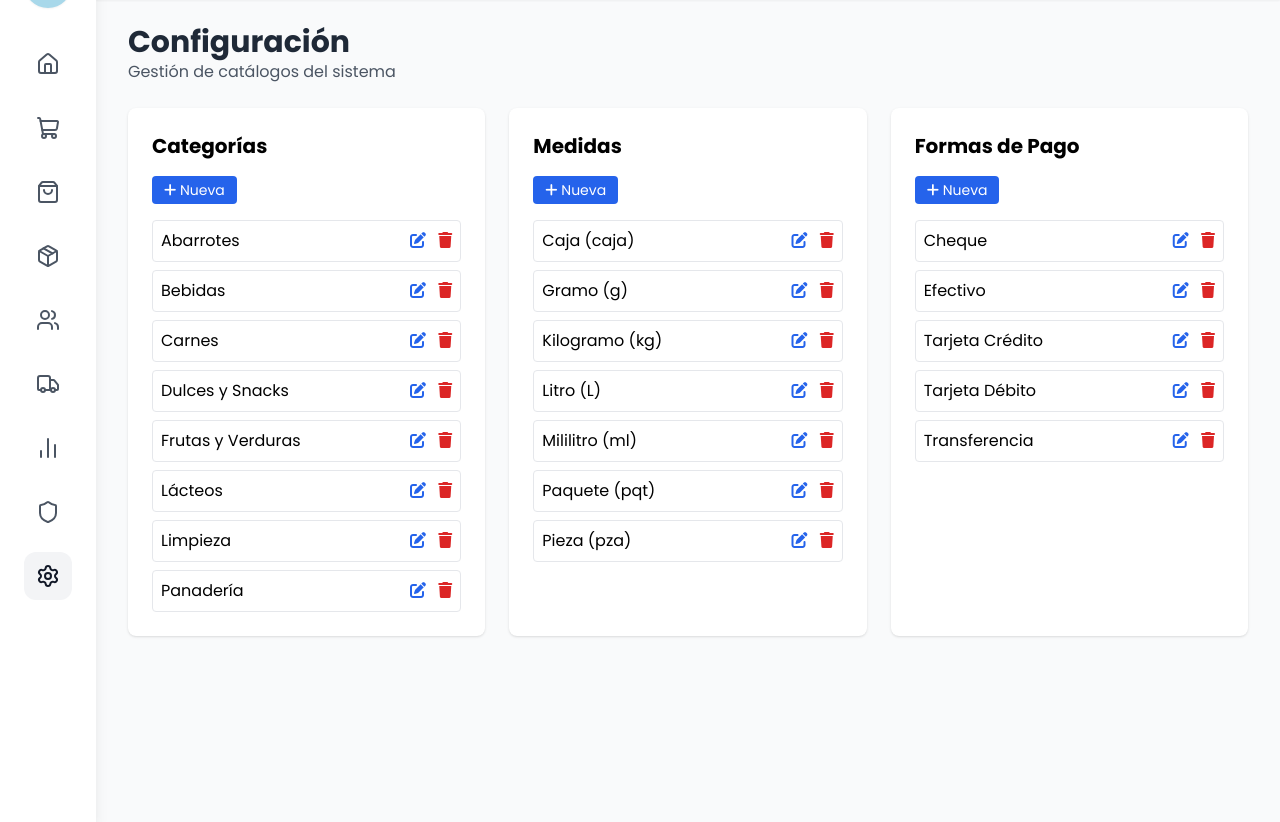
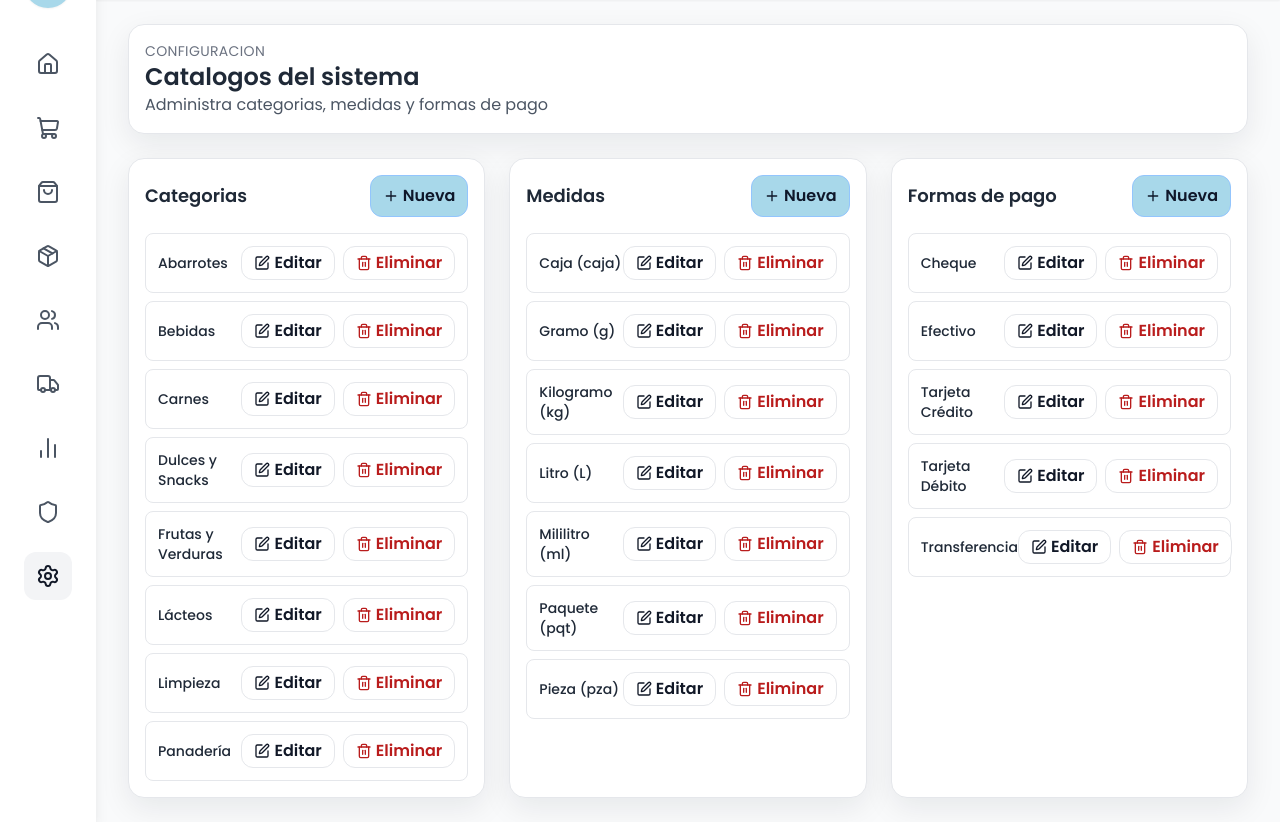
Before and after one commit to hazelhd20/sistema-ventas, a PHP site: page /sistema-ventas/configuracion in a window 1280 px wide. Shown: the part 64-886 px from the top of the page. Run offline with PHP 8.4, Linux system fonts and the light colour scheme; the visitor is signed in with stand-in values (Sample User, id 1); data comes from the database, SQL or seed files in the repository; some libraries are stand-ins or nearby versions.

Commit message:
Mejoras en interfaz de configuracion

```diff
--- a/styles.css
+++ b/styles.css
@@ -118,6 +118,67 @@ body {
     box-shadow: 0 8px 16px rgba(15, 23, 42, 0.08);
 }
 
+/* Estilos de compatibilidad para pantallas legacy */
+.bg-white.rounded-lg.shadow {
+    border-radius: 1rem;
+    border: 1px solid #e5e7eb;
+    box-shadow: 0 10px 30px rgba(15, 23, 42, 0.08);
+    background: #ffffff;
+}
+
+.bg-white.rounded-lg.shadow .bg-white.rounded-lg.shadow {
+    box-shadow: none;
+}
+
+button.bg-blue-600,
+a.bg-blue-600 {
+    background: #a8d8ea;
+    color: #0f172a;
+    border: 1px solid #93c5fd;
+}
+
+button.bg-blue-600:hover,
+a.bg-blue-600:hover {
+    background: #7cc4e1;
+}
+
+button.bg-gray-400,
+a.bg-gray-400 {
+    background: #f3f4f6;
+    color: #111827;
+    border: 1px solid #e5e7eb;
+}
+
+button.bg-green-600,
+a.bg-green-600 {
+    background: #b8e0d2;
+    color: #0f172a;
+    border: 1px solid #99d5c0;
+}
+
+input.border-2.border-blue-300,
+select.border-2.border-blue-300,
+textarea.border-2.border-blue-300,
+input.border.border-gray-300,
+select.border.border-gray-300,
+textarea.border.border-gray-300 {
+    border-radius: 0.75rem;
+    border-color: #e5e7eb;
+    padding: 0.65rem 0.85rem;
+    transition: border-color 0.12s ease, box-shadow 0.12s ease;
+}
+
+input.border-2.border-blue-300:focus,
+select.border-2.border-blue-300:focus,
+textarea.border-2.border-blue-300:focus,
+input.border.border-gray-300:focus,
+select.border.border-gray-300:focus,
+textarea.border.border-gray-300:focus {
+    outline: none;
+    border-color: #93c5fd;
+    box-shadow: 0 0 0 3px rgba(147, 197, 253, 0.25);
+}
+
 .table-shell {
     border-radius: 1rem;
     overflow: hidden;
--- a/views/configuracion/index.php
+++ b/views/configuracion/index.php
@@ -1,33 +1,39 @@
 <?php
-$pageTitle = "Configuración";
+$pageTitle = "Configuracion";
 ?>
 
-<div class="mb-6">
-    <h2 class="text-3xl font-bold text-gray-800">Configuración</h2>
-    <p class="text-gray-600">Gestión de catálogos del sistema</p>
+<div class="max-w-7xl mx-auto space-y-6">
+    <div class="card flex flex-col md:flex-row md:items-center md:justify-between gap-3">
+        <div>
+            <p class="text-sm text-gray-500 uppercase tracking-wide">Configuracion</p>
+            <h2 class="text-2xl font-semibold text-gray-800">Catalogos del sistema</h2>
+            <p class="text-gray-600">Administra categorias, medidas y formas de pago</p>
+        </div>
     </div>
 
     <div class="grid grid-cols-1 lg:grid-cols-3 gap-6">
-    <!-- Categorías -->
-    <div class="bg-white rounded-lg shadow p-6">
-        <h3 class="text-xl font-bold mb-4">Categorías</h3>
-        <button onclick="abrirModalCategoria('crear')" class="mb-4 bg-blue-600 hover:bg-blue-700 text-white px-3 py-1 rounded text-sm">
-            <i class="fas fa-plus"></i> Nueva
+        <!-- Categorias -->
+        <div class="card">
+            <div class="flex items-center justify-between mb-4">
+                <h3 class="text-lg font-semibold text-gray-800">Categorias</h3>
+                <button onclick="abrirModalCategoria('crear')" class="btn-primary px-3 py-2">
+                    <i data-lucide="plus" class="h-4 w-4 mr-1"></i> Nueva
                 </button>
+            </div>
             <div class="space-y-2">
                 <?php foreach ($categorias as $cat): ?>
-                <div class="flex justify-between items-center p-2 border rounded">
-                    <span><?php echo htmlspecialchars($cat['nombre']); ?></span>
-                    <div>
+                    <div class="flex justify-between items-center p-3 border border-gray-200 rounded-lg">
+                        <span class="text-sm font-medium text-gray-800"><?php echo htmlspecialchars($cat['nombre']); ?></span>
+                        <div class="flex items-center gap-2">
                             <button onclick="abrirModalCategoria('editar', <?php echo htmlspecialchars(json_encode($cat)); ?>)"
-                                class="text-blue-600 mr-2">
-                            <i class="fas fa-edit"></i>
+                                    class="btn-ghost px-3 py-1">
+                                <i data-lucide="edit" class="h-4 w-4 mr-1"></i> Editar
                             </button>
                             <form method="POST" action="<?php echo BASE_URL; ?>configuracion/categoria" class="inline">
                                 <input type="hidden" name="accion" value="eliminar">
                                 <input type="hidden" name="id" value="<?php echo $cat['idCategoria']; ?>">
-                            <button type="submit" onclick="return confirmarEliminacion()" class="text-red-600">
-                                <i class="fas fa-trash"></i>
+                                <button type="submit" onclick="return confirmarEliminacion()" class="btn-ghost px-3 py-1 text-red-700">
+                                    <i data-lucide="trash" class="h-4 w-4 mr-1"></i> Eliminar
                                 </button>
                             </form>
                         </div>
@@ -37,25 +43,27 @@ $pageTitle = "Configuración";
         </div>
 
         <!-- Medidas -->
-    <div class="bg-white rounded-lg shadow p-6">
-        <h3 class="text-xl font-bold mb-4">Medidas</h3>
-        <button onclick="abrirModalMedida('crear')" class="mb-4 bg-blue-600 hover:bg-blue-700 text-white px-3 py-1 rounded text-sm">
-            <i class="fas fa-plus"></i> Nueva
+        <div class="card">
+            <div class="flex items-center justify-between mb-4">
+                <h3 class="text-lg font-semibold text-gray-800">Medidas</h3>
+                <button onclick="abrirModalMedida('crear')" class="btn-primary px-3 py-2">
+                    <i data-lucide="plus" class="h-4 w-4 mr-1"></i> Nueva
                 </button>
+            </div>
             <div class="space-y-2">
                 <?php foreach ($medidas as $med): ?>
-                <div class="flex justify-between items-center p-2 border rounded">
-                    <span><?php echo htmlspecialchars($med['nombre'] . ' (' . $med['abreviatura'] . ')'); ?></span>
-                    <div>
+                    <div class="flex justify-between items-center p-3 border border-gray-200 rounded-lg">
+                        <span class="text-sm font-medium text-gray-800"><?php echo htmlspecialchars($med['nombre'] . ' (' . $med['abreviatura'] . ')'); ?></span>
+                        <div class="flex items-center gap-2">
                             <button onclick="abrirModalMedida('editar', <?php echo htmlspecialchars(json_encode($med)); ?>)"
-                                class="text-blue-600 mr-2">
-                            <i class="fas fa-edit"></i>
+                                    class="btn-ghost px-3 py-1">
+                                <i data-lucide="edit" class="h-4 w-4 mr-1"></i> Editar
                             </button>
                             <form method="POST" action="<?php echo BASE_URL; ?>configuracion/medida" class="inline">
                                 <input type="hidden" name="accion" value="eliminar">
                                 <input type="hidden" name="id" value="<?php echo $med['idMedida']; ?>">
-                            <button type="submit" onclick="return confirmarEliminacion()" class="text-red-600">
-                                <i class="fas fa-trash"></i>
+                                <button type="submit" onclick="return confirmarEliminacion()" class="btn-ghost px-3 py-1 text-red-700">
+                                    <i data-lucide="trash" class="h-4 w-4 mr-1"></i> Eliminar
                                 </button>
                             </form>
                         </div>
@@ -65,25 +73,27 @@ $pageTitle = "Configuración";
         </div>
 
         <!-- Formas de Pago -->
-    <div class="bg-white rounded-lg shadow p-6">
-        <h3 class="text-xl font-bold mb-4">Formas de Pago</h3>
-        <button onclick="abrirModalFormaPago('crear')" class="mb-4 bg-blue-600 hover:bg-blue-700 text-white px-3 py-1 rounded text-sm">
-            <i class="fas fa-plus"></i> Nueva
+        <div class="card">
+            <div class="flex items-center justify-between mb-4">
+                <h3 class="text-lg font-semibold text-gray-800">Formas de pago</h3>
+                <button onclick="abrirModalFormaPago('crear')" class="btn-primary px-3 py-2">
+                    <i data-lucide="plus" class="h-4 w-4 mr-1"></i> Nueva
                 </button>
+            </div>
             <div class="space-y-2">
                 <?php foreach ($formasPago as $fp): ?>
-                <div class="flex justify-between items-center p-2 border rounded">
-                    <span><?php echo htmlspecialchars($fp['nombre']); ?></span>
-                    <div>
+                    <div class="flex justify-between items-center p-3 border border-gray-200 rounded-lg">
+                        <span class="text-sm font-medium text-gray-800"><?php echo htmlspecialchars($fp['nombre']); ?></span>
+                        <div class="flex items-center gap-2">
                             <button onclick="abrirModalFormaPago('editar', <?php echo htmlspecialchars(json_encode($fp)); ?>)"
-                                class="text-blue-600 mr-2">
-                            <i class="fas fa-edit"></i>
+                                    class="btn-ghost px-3 py-1">
+                                <i data-lucide="edit" class="h-4 w-4 mr-1"></i> Editar
                             </button>
                             <form method="POST" action="<?php echo BASE_URL; ?>configuracion/formaPago" class="inline">
                                 <input type="hidden" name="accion" value="eliminar">
                                 <input type="hidden" name="id" value="<?php echo $fp['idFormaPago']; ?>">
-                            <button type="submit" onclick="return confirmarEliminacion()" class="text-red-600">
-                                <i class="fas fa-trash"></i>
+                                <button type="submit" onclick="return confirmarEliminacion()" class="btn-ghost px-3 py-1 text-red-700">
+                                    <i data-lucide="trash" class="h-4 w-4 mr-1"></i> Eliminar
                                 </button>
                             </form>
                         </div>
@@ -92,12 +102,84 @@ $pageTitle = "Configuración";
             </div>
         </div>
     </div>
+</div>
 
-<!-- Modal Categoría -->
+<script>
+function abrirModalCategoria(accion, categoria = null) {
+    const modal = document.getElementById('modalCategoria');
+    document.getElementById('accionCategoria').value = accion;
+    document.getElementById('formCategoria').action = '<?php echo BASE_URL; ?>configuracion/categoria';
+    const title = document.getElementById('modalTitleCategoria');
+    if (accion === 'crear') {
+        title.textContent = 'Nueva Categoria';
+        document.getElementById('idCategoria').value = '';
+        document.getElementById('nombreCategoria').value = '';
+    } else {
+        title.textContent = 'Editar Categoria';
+        document.getElementById('idCategoria').value = categoria.idCategoria;
+        document.getElementById('nombreCategoria').value = categoria.nombre;
+    }
+    modal.classList.remove('hidden');
+}
+function cerrarModalCategoria() {
+    document.getElementById('modalCategoria').classList.add('hidden');
+}
+
+function abrirModalMedida(accion, medida = null) {
+    const modal = document.getElementById('modalMedida');
+    document.getElementById('accionMedida').value = accion;
+    document.getElementById('formMedida').action = '<?php echo BASE_URL; ?>configuracion/medida';
+    const title = document.getElementById('modalTitleMedida');
+    if (accion === 'crear') {
+        title.textContent = 'Nueva Medida';
+        document.getElementById('idMedida').value = '';
+        document.getElementById('nombreMedida').value = '';
+        document.getElementById('abreviaturaMedida').value = '';
+    } else {
+        title.textContent = 'Editar Medida';
+        document.getElementById('idMedida').value = medida.idMedida;
+        document.getElementById('nombreMedida').value = medida.nombre;
+        document.getElementById('abreviaturaMedida').value = medida.abreviatura;
+    }
+    modal.classList.remove('hidden');
+}
+function cerrarModalMedida() {
+    document.getElementById('modalMedida').classList.add('hidden');
+}
+
+function abrirModalFormaPago(accion, forma = null) {
+    const modal = document.getElementById('modalFormaPago');
+    document.getElementById('accionFormaPago').value = accion;
+    document.getElementById('formFormaPago').action = '<?php echo BASE_URL; ?>configuracion/formaPago';
+    const title = document.getElementById('modalTitleFormaPago');
+    if (accion === 'crear') {
+        title.textContent = 'Nueva Forma de Pago';
+        document.getElementById('idFormaPago').value = '';
+        document.getElementById('nombreFormaPago').value = '';
+        document.getElementById('descripcionFormaPago').value = '';
+    } else {
+        title.textContent = 'Editar Forma de Pago';
+        document.getElementById('idFormaPago').value = forma.idFormaPago;
+        document.getElementById('nombreFormaPago').value = forma.nombre;
+        document.getElementById('descripcionFormaPago').value = forma.descripcion || '';
+    }
+    modal.classList.remove('hidden');
+}
+function cerrarModalFormaPago() {
+    document.getElementById('modalFormaPago').classList.add('hidden');
+}
+</script>
+
+<!-- Modal Categoria -->
 <div id="modalCategoria" class="hidden fixed inset-0 bg-gray-600 bg-opacity-50 overflow-y-auto h-full w-full z-50">
-    <div class="relative top-20 mx-auto p-6 border w-11/12 max-w-md shadow-lg rounded-md bg-white">
-        <div class="mt-3">
-            <h3 class="text-lg font-medium text-gray-900 mb-6" id="modalTitleCategoria">Nueva Categoría</h3>
+    <div class="relative top-16 mx-auto p-6 border w-11/12 max-w-md shadow-lg rounded-2xl bg-white">
+        <div class="mt-3 space-y-4">
+            <div class="flex items-center justify-between">
+                <h3 class="text-lg font-semibold text-gray-900" id="modalTitleCategoria">Nueva Categoria</h3>
+                <button type="button" onclick="cerrarModalCategoria()" class="btn-ghost px-3 py-2">
+                    <i data-lucide="x" class="h-4 w-4"></i>
+                </button>
+            </div>
             <form id="formCategoria" method="POST" action="">
                 <input type="hidden" name="accion" id="accionCategoria">
                 <input type="hidden" name="id" id="idCategoria">
@@ -105,18 +187,13 @@ $pageTitle = "Configuración";
 
                 <div class="mb-4">
                     <label class="block text-sm font-medium text-gray-700">Nombre *</label>
-                    <input type="text" name="nombre" id="nombreCategoria" required
-                           class="mt-1 block w-full border border-gray-300 rounded-md px-3 py-2">
+                    <input type="text" name="nombre" id="nombreCategoria" required class="input-modern mt-1">
                 </div>
 
                 <div class="flex justify-end space-x-3">
-                    <button type="button" onclick="cerrarModalCategoria()"
-                            class="px-4 py-2 bg-gray-300 text-gray-700 rounded hover:bg-gray-400">
-                        Cancelar
-                    </button>
-                    <button type="submit"
-                            class="px-4 py-2 bg-blue-600 text-white rounded hover:bg-blue-700">
-                        Guardar
+                    <button type="button" onclick="cerrarModalCategoria()" class="btn-ghost">Cancelar</button>
+                    <button type="submit" class="btn-primary">
+                        <i data-lucide="save" class="h-4 w-4 mr-1"></i> Guardar
                     </button>
                 </div>
             </form>
@@ -126,33 +203,31 @@ $pageTitle = "Configuración";
 
 <!-- Modal Medida -->
 <div id="modalMedida" class="hidden fixed inset-0 bg-gray-600 bg-opacity-50 overflow-y-auto h-full w-full z-50">
-    <div class="relative top-20 mx-auto p-6 border w-11/12 max-w-md shadow-lg rounded-md bg-white">
-        <div class="mt-3">
-            <h3 class="text-lg font-medium text-gray-900 mb-6" id="modalTitleMedida">Nueva Medida</h3>
+    <div class="relative top-16 mx-auto p-6 border w-11/12 max-w-md shadow-lg rounded-2xl bg-white">
+        <div class="mt-3 space-y-4">
+            <div class="flex items-center justify-between">
+                <h3 class="text-lg font-semibold text-gray-900" id="modalTitleMedida">Nueva Medida</h3>
+                <button type="button" onclick="cerrarModalMedida()" class="btn-ghost px-3 py-2">
+                    <i data-lucide="x" class="h-4 w-4"></i>
+                </button>
+            </div>
             <form id="formMedida" method="POST" action="">
                 <input type="hidden" name="accion" id="accionMedida">
                 <input type="hidden" name="id" id="idMedida">
 
                 <div class="mb-4">
                     <label class="block text-sm font-medium text-gray-700">Nombre *</label>
-                    <input type="text" name="nombre" id="nombreMedida" required
-                           class="mt-1 block w-full border border-gray-300 rounded-md px-3 py-2">
+                    <input type="text" name="nombre" id="nombreMedida" required class="input-modern mt-1">
                 </div>
-
                 <div class="mb-4">
                     <label class="block text-sm font-medium text-gray-700">Abreviatura *</label>
-                    <input type="text" name="abreviatura" id="abreviaturaMedida" required
-                           class="mt-1 block w-full border border-gray-300 rounded-md px-3 py-2">
+                    <input type="text" name="abreviatura" id="abreviaturaMedida" required class="input-modern mt-1">
                 </div>
 
                 <div class="flex justify-end space-x-3">
-                    <button type="button" onclick="cerrarModalMedida()"
-                            class="px-4 py-2 bg-gray-300 text-gray-700 rounded hover:bg-gray-400">
-                        Cancelar
-                    </button>
-                    <button type="submit"
-                            class="px-4 py-2 bg-blue-600 text-white rounded hover:bg-blue-700">
-                        Guardar
+                    <button type="button" onclick="cerrarModalMedida()" class="btn-ghost">Cancelar</button>
+                    <button type="submit" class="btn-primary">
+                        <i data-lucide="save" class="h-4 w-4 mr-1"></i> Guardar
                     </button>
                 </div>
             </form>
@@ -162,130 +237,34 @@ $pageTitle = "Configuración";
 
 <!-- Modal Forma de Pago -->
 <div id="modalFormaPago" class="hidden fixed inset-0 bg-gray-600 bg-opacity-50 overflow-y-auto h-full w-full z-50">
-    <div class="relative top-20 mx-auto p-6 border w-11/12 max-w-md shadow-lg rounded-md bg-white">
-        <div class="mt-3">
-            <h3 class="text-lg font-medium text-gray-900 mb-6" id="modalTitleFormaPago">Nueva Forma de Pago</h3>
+    <div class="relative top-16 mx-auto p-6 border w-11/12 max-w-md shadow-lg rounded-2xl bg-white">
+        <div class="mt-3 space-y-4">
+            <div class="flex items-center justify-between">
+                <h3 class="text-lg font-semibold text-gray-900" id="modalTitleFormaPago">Nueva Forma de Pago</h3>
+                <button type="button" onclick="cerrarModalFormaPago()" class="btn-ghost px-3 py-2">
+                    <i data-lucide="x" class="h-4 w-4"></i>
+                </button>
+            </div>
             <form id="formFormaPago" method="POST" action="">
                 <input type="hidden" name="accion" id="accionFormaPago">
                 <input type="hidden" name="id" id="idFormaPago">
-                <input type="hidden" name="descripcion" value="">
 
                 <div class="mb-4">
                     <label class="block text-sm font-medium text-gray-700">Nombre *</label>
-                    <input type="text" name="nombre" id="nombreFormaPago" required
-                           class="mt-1 block w-full border border-gray-300 rounded-md px-3 py-2">
+                    <input type="text" name="nombre" id="nombreFormaPago" required class="input-modern mt-1">
+                </div>
+                <div class="mb-4">
+                    <label class="block text-sm font-medium text-gray-700">Descripcion</label>
+                    <textarea name="descripcion" id="descripcionFormaPago" rows="2" class="input-modern mt-1"></textarea>
                 </div>
 
                 <div class="flex justify-end space-x-3">
-                    <button type="button" onclick="cerrarModalFormaPago()"
-                            class="px-4 py-2 bg-gray-300 text-gray-700 rounded hover:bg-gray-400">
-                        Cancelar
-                    </button>
-                    <button type="submit"
-                            class="px-4 py-2 bg-blue-600 text-white rounded hover:bg-blue-700">
-                        Guardar
+                    <button type="button" onclick="cerrarModalFormaPago()" class="btn-ghost">Cancelar</button>
+                    <button type="submit" class="btn-primary">
+                        <i data-lucide="save" class="h-4 w-4 mr-1"></i> Guardar
                     </button>
                 </div>
             </form>
         </div>
     </div>
 </div>
-
-<script>
-function abrirModalCategoria(accion, item = null) {
-    const modal = document.getElementById('modalCategoria');
-    const form = document.getElementById('formCategoria');
-    const title = document.getElementById('modalTitleCategoria');
-
-    if (accion === 'crear') {
-        title.textContent = 'Nueva Categoría';
-        form.action = '<?php echo BASE_URL; ?>configuracion/categoria';
-        document.getElementById('accionCategoria').value = 'crear';
-        document.getElementById('idCategoria').value = '';
-        document.getElementById('nombreCategoria').value = '';
-    } else {
-        title.textContent = 'Editar Categoría';
-        form.action = '<?php echo BASE_URL; ?>configuracion/categoria';
-        document.getElementById('accionCategoria').value = 'editar';
-        document.getElementById('idCategoria').value = item.idCategoria;
-        document.getElementById('nombreCategoria').value = item.nombre;
-    }
-
-    modal.classList.remove('hidden');
-}
-
-function cerrarModalCategoria() {
-    document.getElementById('modalCategoria').classList.add('hidden');
-}
-
-function abrirModalMedida(accion, item = null) {
-    const modal = document.getElementById('modalMedida');
-    const form = document.getElementById('formMedida');
-    const title = document.getElementById('modalTitleMedida');
-
-    if (accion === 'crear') {
-        title.textContent = 'Nueva Medida';
-        form.action = '<?php echo BASE_URL; ?>configuracion/medida';
-        document.getElementById('accionMedida').value = 'crear';
-        document.getElementById('idMedida').value = '';
-        document.getElementById('nombreMedida').value = '';
-        document.getElementById('abreviaturaMedida').value = '';
-    } else {
-        title.textContent = 'Editar Medida';
-        form.action = '<?php echo BASE_URL; ?>configuracion/medida';
-        document.getElementById('accionMedida').value = 'editar';
-        document.getElementById('idMedida').value = item.idMedida;
-        document.getElementById('nombreMedida').value = item.nombre;
-        document.getElementById('abreviaturaMedida').value = item.abreviatura;
-    }
-
-    modal.classList.remove('hidden');
-}
-
-function cerrarModalMedida() {
-    document.getElementById('modalMedida').classList.add('hidden');
-}
-
-function abrirModalFormaPago(accion, item = null) {
-    const modal = document.getElementById('modalFormaPago');
-    const form = document.getElementById('formFormaPago');
-    const title = document.getElementById('modalTitleFormaPago');
-
-    if (accion === 'crear') {
-        title.textContent = 'Nueva Forma de Pago';
-        form.action = '<?php echo BASE_URL; ?>configuracion/formaPago';
-        document.getElementById('accionFormaPago').value = 'crear';
-        document.getElementById('idFormaPago').value = '';
-        document.getElementById('nombreFormaPago').value = '';
-    } else {
-        title.textContent = 'Editar Forma de Pago';
-        form.action = '<?php echo BASE_URL; ?>configuracion/formaPago';
-        document.getElementById('accionFormaPago').value = 'editar';
-        document.getElementById('idFormaPago').value = item.idFormaPago;
-        document.getElementById('nombreFormaPago').value = item.nombre;
-    }
-
-    modal.classList.remove('hidden');
-}
-
-function cerrarModalFormaPago() {
-    document.getElementById('modalFormaPago').classList.add('hidden');
-}
-
-// Cerrar modal al hacer clic fuera de él
-window.onclick = function(event) {
-    const modalCategoria = document.getElementById('modalCategoria');
-    const modalMedida = document.getElementById('modalMedida');
-    const modalFormaPago = document.getElementById('modalFormaPago');
-
-    if (event.target == modalCategoria) {
-        cerrarModalCategoria();
-    }
-    if (event.target == modalMedida) {
-        cerrarModalMedida();
-    }
-    if (event.target == modalFormaPago) {
-        cerrarModalFormaPago();
-    }
-}
-</script>
```
Also changed, not shown: views/reportes/index.php (+65 -139 lines). Lines whose indentation alone changed are shown as unchanged.
